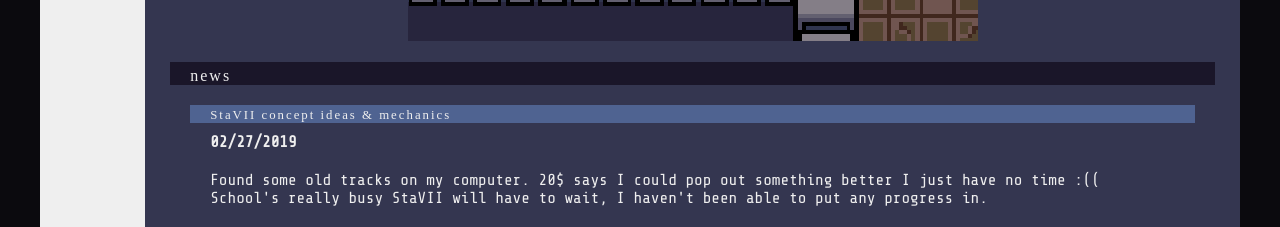
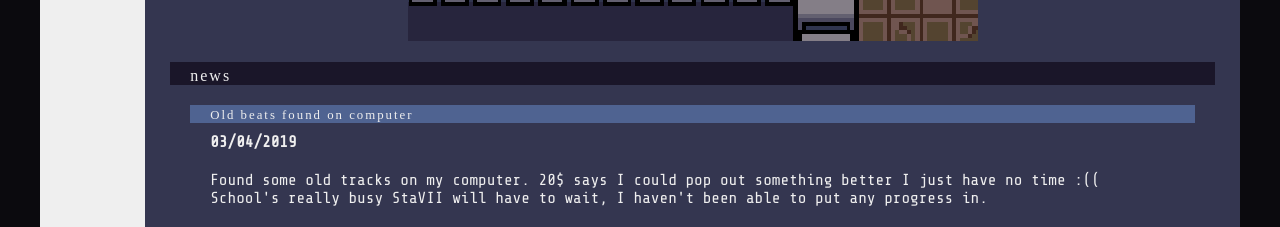
Before and after one commit to Aloinn/aloinBlog, a Jekyll site: the page built from index.html, in a window 1280 px wide. Shown: the part 592-819 px from the top of the page. Built offline with Jekyll 4.4.1, drawn with Linux system fonts in a browser that asks for light colours; some web fonts are replaced; grey boxes are pictures that could not be loaded.

Commit message:
Fixed name and date of new post

```diff
--- a/_posts/2019-03-04-Beats.html
+++ b/_posts/2019-03-04-Beats.html
@@ -1,7 +1,7 @@
 ---
 layout: post
-title:  "StaVII concept ideas & mechanics"
-date:   2019-02-27
+title:  "Old beats found on computer"
+date:   2019-03-04
 categories: updates
 ---
 Found some old tracks on my computer. 20$ says I could pop
```
